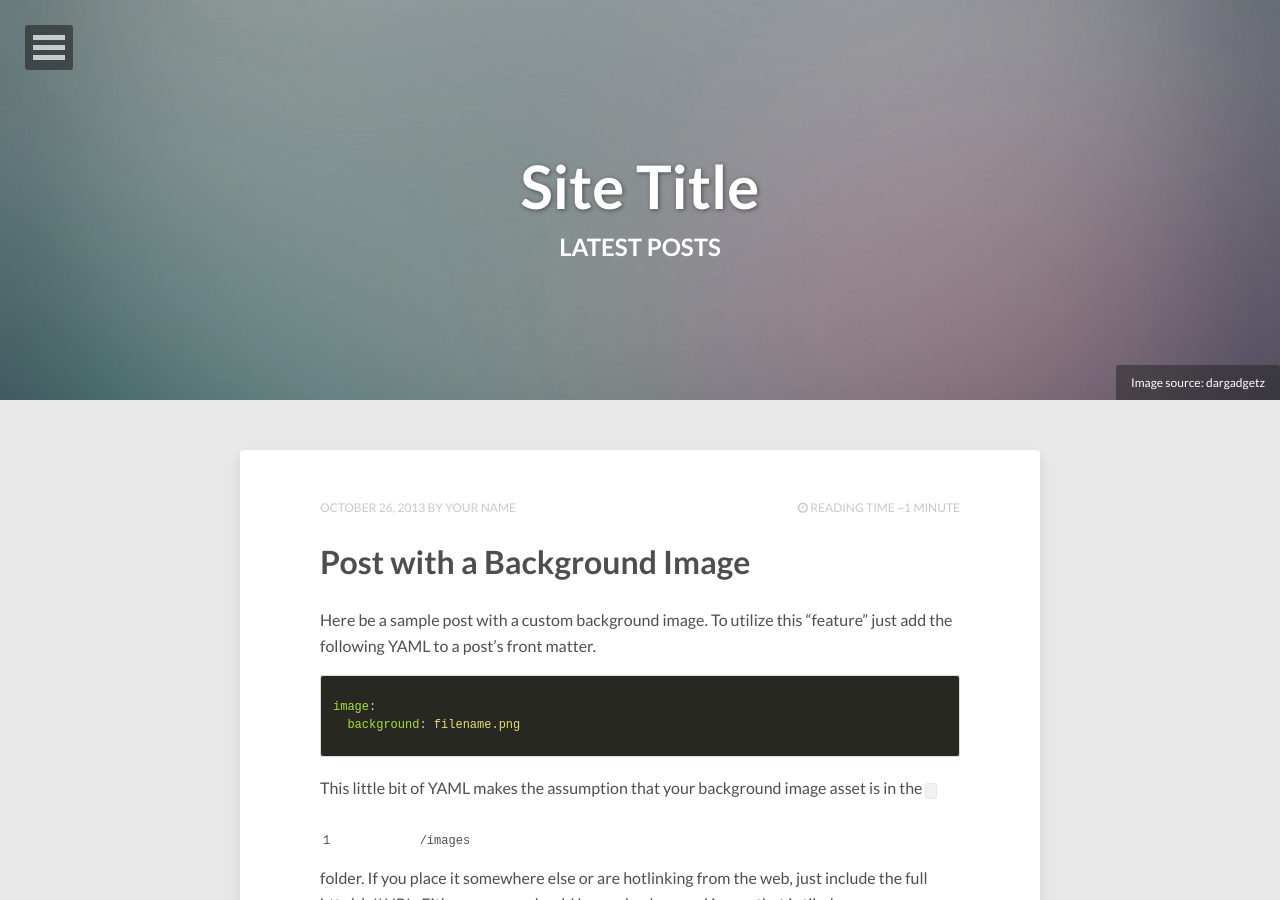
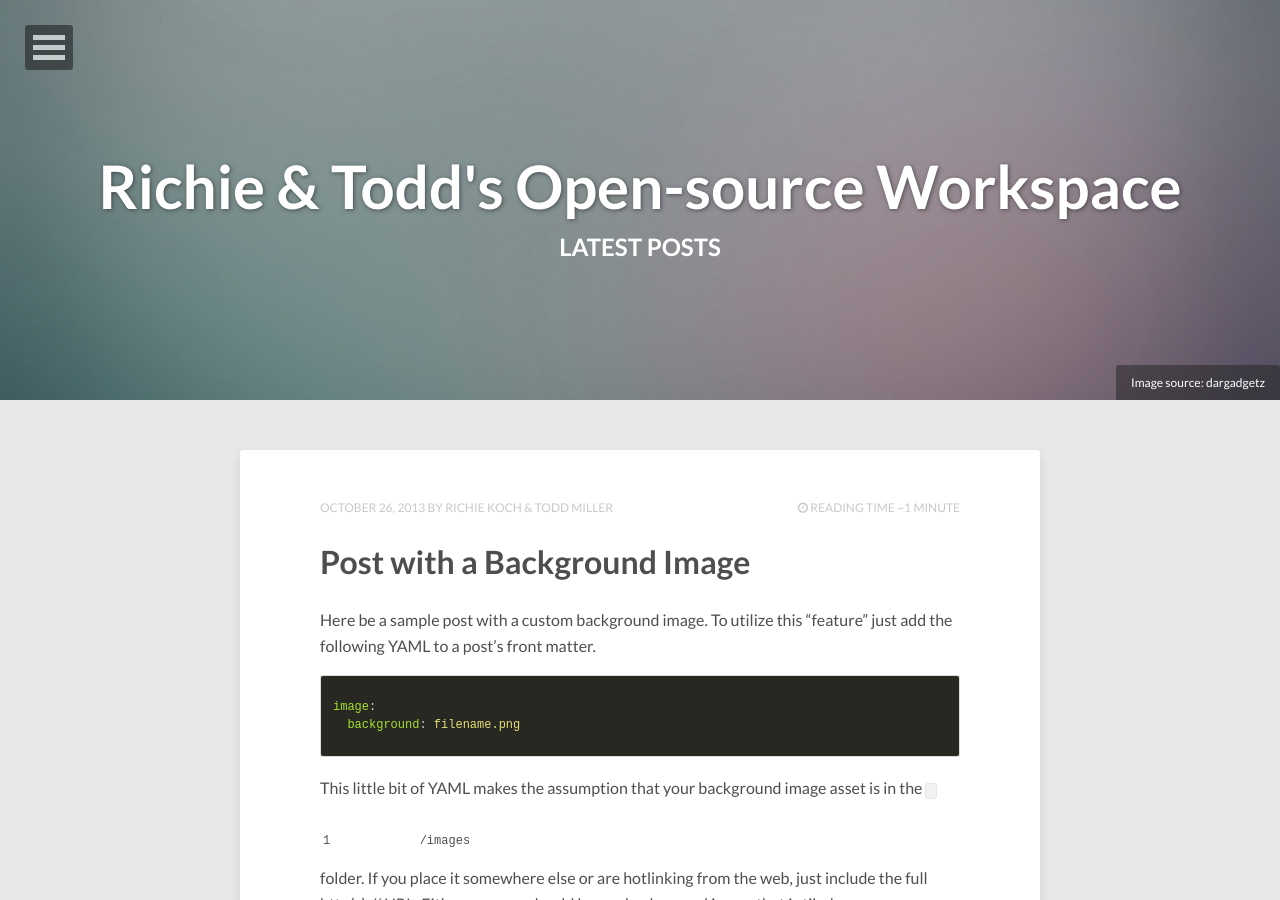
Before and after one commit to TheDastardly/gn_prj, a Jekyll site: the page built from index.html, in a window 1280 px wide and 900 px high. Built offline with Jekyll 4.4.1, drawn with Linux system fonts in a browser that asks for light colours; nearby versions of some CDN libraries; the list of posts is cut into pages by our own code; some of the changed text lies outside the part shown.

Commit message:
update to config file

```diff
--- a/_config.yml
+++ b/_config.yml
@@ -1,5 +1,5 @@
-title:            Site Title
-description:      Describe your website here.
+title:            Richie & Todd's Open-source Workspace
+description:      Notes on Graphic Novel Project
 disqus_shortname:
 reading_time:     true
 words_per_minute: 200
@@ -9,10 +9,10 @@ url:  http://todd-san.github.io/gn_prj
 
 # Owner/author information
 owner:
-  name:           Your Name
+  name:           Richie Koch & Todd Miller
   avatar:         avatar.jpg
   bio:            "Your bio goes here. It shouldn't be super long but a good two sentences or two should suffice."
-  email:          you@email.com
+  email:          todd.san1@gmail.com
   # Social networking links used in footer. Update and remove as you like.
   twitter:
   facebook:
```
